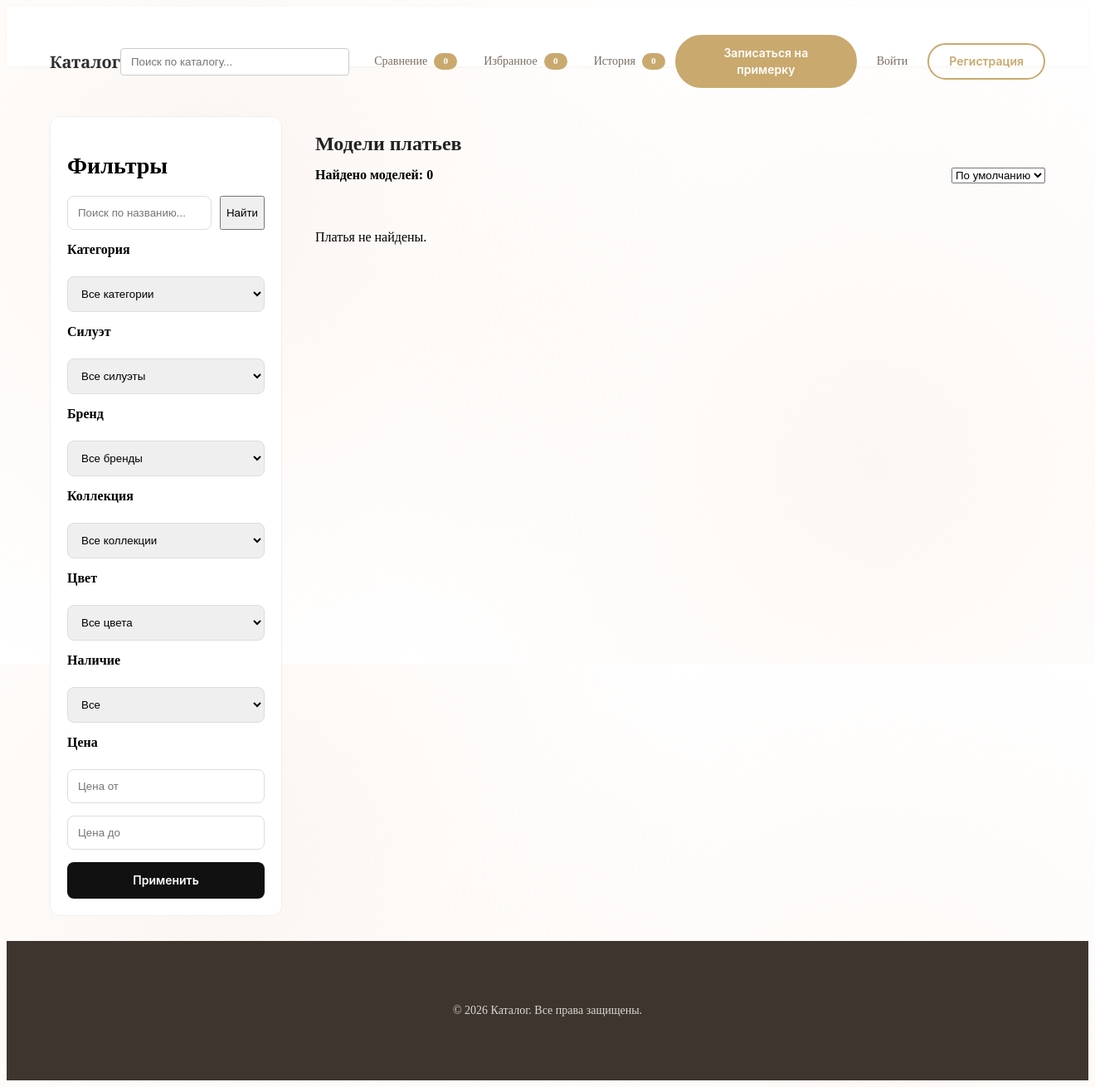
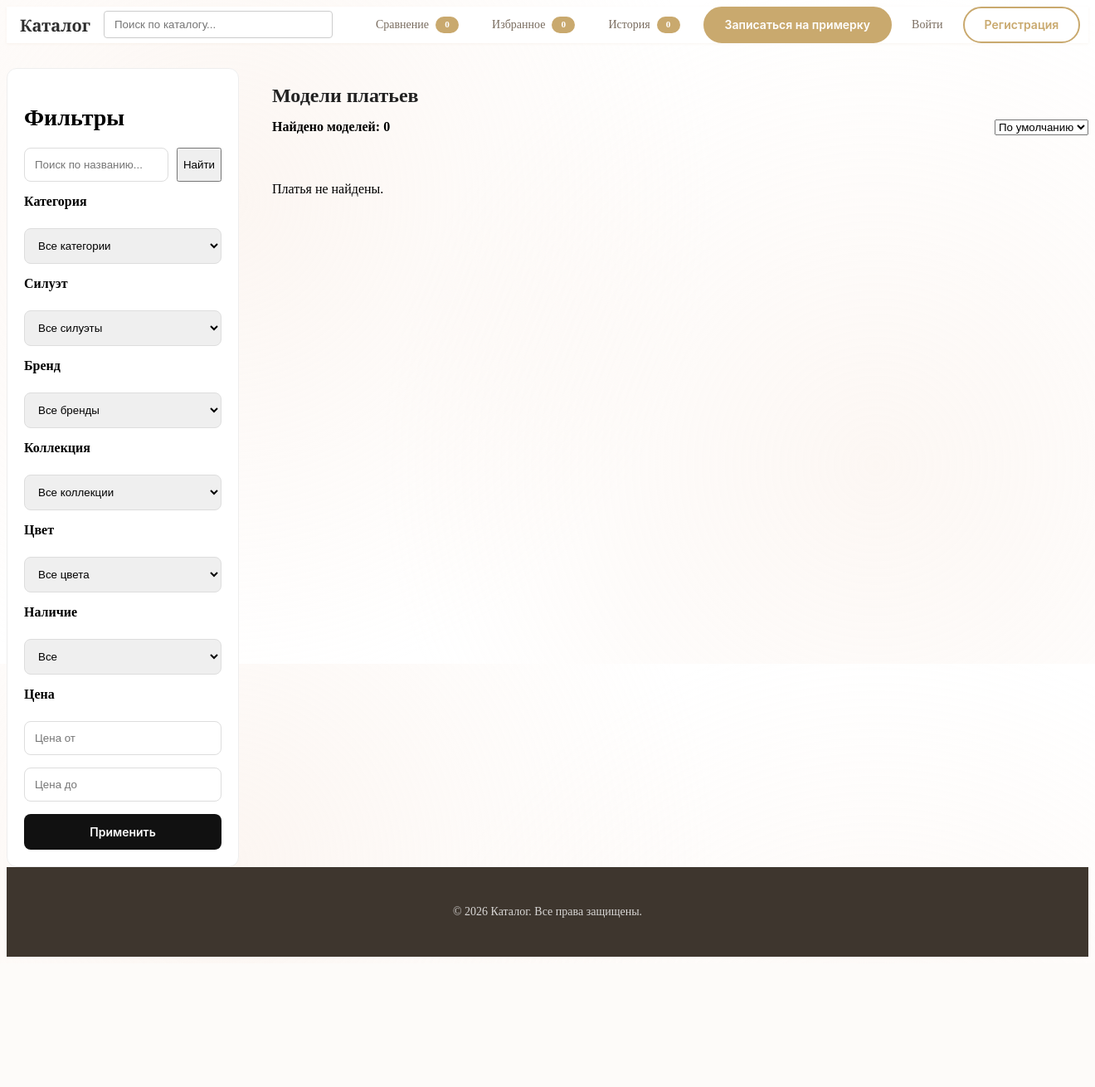
Before and after one commit to NetMann-git/django-auto-catalog-beget, a Django app: page /catalog/ in a window 1320 px wide. Shown: the whole page at 83% size. After the commit the page ends 1153 px from the top, so only its background shows below. Run offline with Django 5.2, Linux system fonts and the light colour scheme; data that the repository does not hold is empty.

Commit message:
fix(header): исправлены конфликты стилей шапки на страницах каталога и карточки товара

```diff
--- a/apps/products/static/products/css/catalog.css
+++ b/apps/products/static/products/css/catalog.css
@@ -1,21 +1,17 @@
-
 /* static/products/css/catalog.css */
-
-/* =========================
-    catalog.css
-    Стили только для каталога и карточек товаров
+/* ========================= catalog.css
+   Стили только для каталога и карточек товаров
 ========================= */
 
-.container {
+/* Обновляем стили для контейнера, чтобы не затрагивать шапку */
+.main .container,
+.catalog-content .container {
     max-width: 1200px;
     margin: 0 auto;
     padding: 30px;
 }
 
-/* =========================
-    Каталог
-========================= */
-
+/* ========================= Каталог ========================= */
 .catalog-layout {
     display: grid;
     grid-template-columns: 280px 1fr;
@@ -58,10 +54,7 @@
     color: #222;
 }
 
-/* =========================
-    Фильтры
-========================= */
-
+/* ========================= Фильтры ========================= */
 .catalog-filters {
     display: flex;
     flex-direction: column;
@@ -126,10 +119,7 @@
     background: #000;
 }
 
-/* =========================
-    Активные фильтры
-========================= */
-
+/* ========================= Активные фильтры ========================= */
 .active-filters {
     display: flex;
     flex-wrap: wrap;
@@ -149,7 +139,6 @@
     text-decoration: none;
     transition: 0.2s;
 }
-
 .filter-chip:hover {
     background: #333;
     transform: translateY(-1px);
@@ -161,15 +150,11 @@
     color: #666;
     transition: 0.2s;
 }
-
 .clear-filters:hover {
     color: #000;
 }
 
-/* =========================
-    Сетка карточек товаров
-========================= */
-
+/* ========================= Сетка карточек товаров ========================= */
 .dress-grid {
     display: grid;
     grid-template-columns: repeat(auto-fill, minmax(280px, 1fr));
@@ -177,10 +162,7 @@
     margin-top: 40px;
 }
 
-/* =========================
-    Карточка товара
-========================= */
-
+/* ========================= Карточка товара ========================= */
 .dress-card {
     display: flex;
     flex-direction: column;
@@ -193,12 +175,10 @@
     transition: transform .3s ease, box-shadow .3s ease;
     isolation: isolate;
 }
-
 .dress-card:hover {
     transform: translateY(-8px);
     box-shadow: 0 30px 70px rgba(0, 0, 0, .14);
 }
-
 .dress-card:hover .dress-card-image {
     transform: scale(1.08);
 }
@@ -210,10 +190,7 @@
     padding: 28px;
 }
 
-/* =========================
-    Изображение карточки
-========================= */
-
+/* ========================= Изображение карточки ========================= */
 .dress-image-link {
     display: block;
     position: relative;
@@ -221,7 +198,6 @@
     aspect-ratio: 2 / 3;
     background: #f7f7f7;
 }
-
 .dress-image-link::after {
     content: "";
     position: absolute;
@@ -230,11 +206,9 @@
     opacity: 0;
     transition: opacity .35s ease;
 }
-
 .dress-card:hover .dress-image-link::after {
     opacity: 1;
 }
-
 .dress-card-image {
     position: absolute;
     inset: 0;
@@ -243,32 +217,25 @@
     object-fit: cover;
     transition: opacity .45s ease, transform .7s ease;
 }
-
 .primary-image {
     opacity: 1;
     z-index: 1;
 }
-
 .hover-image {
     opacity: 0;
     z-index: 2;
     transform: scale(1.05);
 }
-
 .dress-image-link.has-hover:hover .primary-image {
     opacity: 0;
     transform: scale(1.05);
 }
-
 .dress-image-link.has-hover:hover .hover-image {
     opacity: 1;
     transform: scale(1);
 }
 
-/* =========================
-    Кнопка "Смотреть" поверх фото
-========================= */
-
+/* ========================= Кнопка "Смотреть" поверх фото ========================= */
 .image-button {
     position: absolute;
     left: 50%;
@@ -286,20 +253,15 @@
     transition: .35s;
     z-index: 5;
 }
-
 .dress-card:hover .image-button {
     opacity: 1;
     transform: translateX(-50%) translateY(0);
 }
-
 .image-button:hover {
     background: white;
 }
 
-/* =========================
-    Контент карточки
-========================= */
-
+/* ========================= Контент карточки ========================= */
 .dress-title {
     margin: 0 0 16px;
     font-size: 24px;
@@ -308,16 +270,13 @@
     min-height: 64px;
     transition: transform .35s ease, color .35s ease;
 }
-
 .dress-card:hover .dress-title {
     transform: translateY(-4px);
 }
-
 .dress-title a {
     color: inherit;
     text-decoration: none;
 }
-
 .dress-title a:hover {
     text-decoration: underline;
 }
@@ -331,11 +290,9 @@
     color: #111;
     transition: transform .35s ease, color .35s ease;
 }
-
 .dress-card:hover .dress-price {
     transform: translateY(-3px);
 }
-
 .currency {
     font-size: 20px;
     font-weight: 600;
@@ -347,7 +304,6 @@
     gap: 8px;
     margin: 10px 0 15px;
 }
-
 .dress-meta span {
     background: #f7f7f7;
     border-radius: 20px;
@@ -356,10 +312,7 @@
     font-weight: 500;
 }
 
-/* =========================
-    Бейджи
-========================= */
-
+/* ========================= Бейджи ========================= */
 .badges {
     position: absolute;
     top: 18px;
@@ -369,7 +322,6 @@
     gap: 10px;
     z-index: 20;
 }
-
 .badge {
     display: inline-block;
     padding: 8px 14px;
@@ -382,41 +334,32 @@
     white-space: nowrap;
     transition: transform .35s ease, box-shadow .35s ease;
 }
-
 .dress-card:hover .badge {
     transform: translateX(6px);
     box-shadow: 0 10px 24px rgba(0, 0, 0, .18);
 }
-
 .badge-novinka {
     background: #27ae60;
     color: white;
 }
-
 .badge-hit-prodazh {
     background: #e74c3c;
     color: white;
 }
-
 .badge-akciya {
     background: #f39c12;
     color: white;
 }
-
 .badge-premium {
     background: #8e44ad;
     color: white;
 }
-
 .badge-eksklyuziv {
     background: #2c3e50;
     color: white;
 }
 
-/* =========================
-    Кнопки (избранное, сравнение)
-========================= */
-
+/* ========================= Кнопки (избранное, сравнение) ========================= */
 .favorite-btn {
     position: absolute;
     top: 18px;
@@ -434,13 +377,11 @@
     z-index: 30;
     transition: transform .25s, background .25s, box-shadow .25s;
 }
-
 .favorite-btn:hover {
     transform: scale(1.12);
     background: white;
     box-shadow: 0 8px 20px rgba(0,0,0,.18);
 }
-
 .favorite-btn.active {
     color: #e63946;
     transform: scale(1.15);
@@ -458,13 +399,11 @@
     text-decoration: none;
     transition: 0.2s;
 }
-
 .compare-btn.active {
     background: #e0f0e0;
     border-color: #4CAF50;
     color: #2e7d32;
 }
-
 .compare-btn.remove-btn {
     border: none;
     background: transparent;
@@ -472,19 +411,14 @@
     font-size: 18px;
     padding: 0 5px;
 }
-
 .compare-btn.remove-btn:hover {
     color: #c0392b;
 }
-
 .compare-btn:hover {
     background: #e0e0e0;
 }
 
-/* =========================
-    Пагинация
-========================= */
-
+/* ========================= Пагинация ========================= */
 .pagination {
     display: flex;
     justify-content: center;
@@ -494,7 +428,6 @@
     flex-wrap: wrap;
     user-select: none;
 }
-
 .page-link {
     display: flex;
     justify-content: center;
@@ -509,14 +442,12 @@
     font-weight: 600;
     transition: .25s;
 }
-
 .page-link:hover {
     background: #111;
     color: white;
     border-color: #111;
     transform: translateY(-2px);
 }
-
 .page-link.active {
     background: #111;
     color: white;
@@ -524,53 +455,40 @@
     box-shadow: 0 8px 20px rgba(0, 0, 0, .15);
 }
 
-/* =========================
-    Адаптивность
-========================= */
-
+/* ========================= Адаптивность ========================= */
 @media (max-width: 768px) {
     .catalog-layout {
         grid-template-columns: 1fr;
     }
-
     .catalog-sidebar {
         position: static;
     }
-
     .catalog-toolbar {
         flex-direction: column;
         gap: 15px;
         align-items: stretch;
     }
-
     .catalog-toolbar-left {
         flex-wrap: wrap;
     }
-
     .dress-grid {
         grid-template-columns: repeat(auto-fill, minmax(200px, 1fr));
         gap: 20px;
     }
-
     .dress-title {
         font-size: 20px;
         min-height: 50px;
     }
-
     .dress-price {
         font-size: 28px;
     }
-
     .badge {
         font-size: 11px;
         padding: 4px 10px;
     }
 }
 
-/* ========================================
-   ИЗБРАННОЕ
-======================================== */
-
+/* ======================================== ИЗБРАННОЕ ======================================== */
 .wishlist-note {
     margin-top: 20px;
     padding: 15px 20px;
@@ -580,43 +498,34 @@
     color: #666;
     border: 1px solid #e9ecef;
 }
-
 .wishlist-note a {
     color: #c0392b;
     text-decoration: none;
     font-weight: 500;
 }
-
 .wishlist-note a:hover {
     text-decoration: underline;
 }
-
 #empty-wishlist {
     text-align: center;
     padding: 60px 20px;
 }
-
 #empty-wishlist p {
     font-size: 18px;
     color: #888;
     margin-bottom: 20px;
 }
 
-/* ========================================
-   ИСТОРИЯ ПРОСМОТРОВ
-======================================== */
-
+/* ======================================== ИСТОРИЯ ПРОСМОТРОВ ======================================== */
 .recently-viewed-header {
     display: flex;
     justify-content: space-between;
     align-items: center;
     margin-bottom: 25px;
 }
-
 .recently-viewed-header h1 {
     margin: 0;
 }
-
 .btn-clear-history {
     padding: 8px 20px;
     background: #f8f9fa;
@@ -627,28 +536,22 @@
     cursor: pointer;
     transition: all 0.2s;
 }
-
 .btn-clear-history:hover {
     background: #fde8e8;
     border-color: #e74c3c;
     color: #e74c3c;
 }
-
 #empty-history-message {
     text-align: center;
     padding: 60px 20px;
 }
-
 #empty-history-message p {
     font-size: 18px;
     color: #888;
     margin-bottom: 20px;
 }
 
-/* ========================================
-   СРАВНЕНИЕ
-======================================== */
-
+/* ======================================== СРАВНЕНИЕ ======================================== */
 .comparison-table {
     width: 100%;
     border-collapse: collapse;
@@ -658,7 +561,6 @@
     overflow: hidden;
     box-shadow: 0 2px 20px rgba(0,0,0,0.06);
 }
-
 .comparison-table th,
 .comparison-table td {
     padding: 16px 20px;
@@ -666,25 +568,21 @@
     text-align: center;
     vertical-align: middle;
 }
-
 .comparison-table th {
     background: #f8f9fa;
     font-weight: 600;
     font-size: 16px;
     min-width: 150px;
 }
-
 .comparison-table th a {
     color: #333;
     text-decoration: none;
     display: block;
     margin-bottom: 8px;
 }
-
 .comparison-table th a:hover {
     color: #c0392b;
 }
-
 .comparison-table td:first-child {
     font-weight: 600;
     color: #555;
@@ -692,14 +590,12 @@
     background: #fafafa;
     min-width: 120px;
 }
-
 .comparison-table td img {
     max-width: 80px;
     max-height: 120px;
     border-radius: 6px;
     object-fit: cover;
 }
-
 .comparison-table .remove-btn {
     background: none;
     border: none;
@@ -710,58 +606,46 @@
     border-radius: 4px;
     transition: 0.2s;
 }
-
 .comparison-table .remove-btn:hover {
     background: #fde8e8;
     transform: scale(1.1);
 }
-
 #comparison-table-wrapper {
     overflow-x: auto;
 }
-
 #empty-message {
     text-align: center;
     padding: 60px 20px;
 }
-
 #empty-message p {
     font-size: 18px;
     color: #888;
     margin-bottom: 20px;
 }
 
-/* ========================================
-   АДАПТИВНОСТЬ
-======================================== */
-
+/* ======================================== АДАПТИВНОСТЬ ======================================== */
 @media (max-width: 768px) {
     .comparison-table th,
     .comparison-table td {
         padding: 10px 12px;
         font-size: 14px;
     }
-
     .comparison-table th {
         min-width: 100px;
     }
-
     .comparison-table td:first-child {
         min-width: 80px;
         font-size: 13px;
     }
-
     .comparison-table td img {
         max-width: 50px;
         max-height: 80px;
     }
-
     .recently-viewed-header {
         flex-direction: column;
         gap: 12px;
         align-items: flex-start;
     }
-
     #empty-wishlist p,
     #empty-history-message p,
     #empty-message p {
@@ -769,30 +653,24 @@
     }
 }
 
-/* ========================================
-   ИЗБРАННОЕ И ИСТОРИЯ ПРОСМОТРОВ
-======================================== */
-
+/* ======================================== ИЗБРАННОЕ И ИСТОРИЯ ПРОСМОТРОВ ======================================== */
 .product-grid {
     display: grid;
     grid-template-columns: repeat(auto-fill, minmax(280px, 1fr));
     gap: 30px;
     margin: 20px 0;
 }
-
 #empty-wishlist,
 #empty-history-message {
     text-align: center;
     padding: 60px 20px;
 }
-
 #empty-wishlist p,
 #empty-history-message p {
     font-size: 18px;
     color: #888;
     margin-bottom: 20px;
 }
-
 .wishlist-note {
     margin-top: 20px;
     padding: 15px 20px;
@@ -802,7 +680,6 @@
     color: #666;
     border: 1px solid #e9ecef;
 }
-
 .wishlist-note a {
     color: #c0392b;
     text-decoration: none;
--- a/config/static/css/core/components.css
+++ b/config/static/css/core/components.css
@@ -1,7 +1,6 @@
 /* config/static/css/core/components.css */
-
 /* ============================================================
-   УНИВЕРСАЛЬНЫЕ КОМПОНЕНТЫ (переиспользуемые классы)
+   УНИВЕРСАЛЬНЫЕ КОМПОНЕНТЫ
    Используют переменные из variables.css
 ============================================================ */
 
@@ -30,7 +29,6 @@
     color: var(--text-on-primary);
     border-color: var(--color-primary);
 }
-
 .btn-primary:hover {
     background: var(--color-primary-dark);
     border-color: var(--color-primary-dark);
@@ -42,7 +40,6 @@
     color: var(--color-primary);
     border-color: var(--color-primary);
 }
-
 .btn-outline:hover {
     background: var(--color-primary);
     color: var(--text-on-primary);
@@ -53,7 +50,6 @@
     color: var(--text-secondary);
     border-color: var(--color-gray-200);
 }
-
 .btn-ghost:hover {
     background: var(--color-gray-100);
     border-color: var(--color-gray-300);
@@ -72,8 +68,8 @@
     font-weight: var(--font-weight-medium);
     border-radius: var(--radius-sm);
     transition: color var(--transition-fast), background var(--transition-fast);
+    white-space: nowrap;
 }
-
 .nav-link:hover {
     color: var(--color-primary);
     background: var(--color-primary-bg);
@@ -102,15 +98,16 @@
     gap: var(--spacing-xs);
 }
 
-/* ---- Шапка ---- */
+/* ============================================================
+   ШАПКА (ИСПРАВЛЕНО ДЛЯ КОНФЛИКТОВ)
+============================================================ */
 .site-header {
+    position: sticky;
+    top: 0;
+    z-index: 1000;
     background: var(--bg-header);
     backdrop-filter: blur(8px);
     box-shadow: var(--shadow-sm);
-  position: sticky;
-  top: 0;
-  z-index: 100;
-  height: var(--header-height);
 }
 
 .header-inner {
@@ -118,6 +115,9 @@
     align-items: center;
     justify-content: space-between;
     height: 100%;
+    gap: var(--spacing-md);
+    max-width: 100%;
+    padding: 0 var(--spacing-md);
 }
 
 .logo {
@@ -126,21 +126,25 @@
     font-weight: var(--font-weight-bold);
     color: var(--text-primary);
     text-decoration: none;
+    white-space: nowrap;
+}
+
+.search-container {
+    flex: 0 0 300px;
 }
 
 .main-nav {
+    flex: 1;
     display: flex;
-  gap: var(--spacing-xs);
+    justify-content: center;
+    gap: var(--spacing-md);
 }
 
 .header-actions {
+    flex: 0 0 auto;
     display: flex;
+    gap: var(--spacing-sm);
     align-items: center;
-  gap: var(--spacing-sm);
-}
-
-.search-container {
-  flex: 0 1 300px;
 }
 
 /* ---- Подвал ---- */
@@ -150,7 +154,6 @@
     padding: var(--spacing-xl) 0;
     margin-top: auto;
 }
-
 .footer-text {
     text-align: center;
     font-size: var(--font-size-sm);
@@ -177,12 +180,11 @@
 .card-image {
     position: relative;
     overflow: hidden;
-  aspect-ratio: 3 / 4;          /* вертикальный формат */
+    aspect-ratio: 3 / 4;
     max-height: 500px;
     background: var(--color-gray-100);
     border-radius: var(--radius-lg) var(--radius-lg) 0 0;
 }
-
 .card-image img {
     width: 100%;
     height: 100%;
@@ -190,7 +192,6 @@
     object-fit: cover;
     transition: transform 0.4s ease;
 }
-
 .card:hover .card-image img {
     transform: scale(1.05);
 }
@@ -207,7 +208,6 @@
     white-space: nowrap;
     z-index: 3;
 }
-
 .card-image:hover .card-image-btn {
     opacity: 1;
     pointer-events: auto;
@@ -229,12 +229,10 @@
     transition: opacity var(--transition-base), transform var(--transition-base);
     z-index: 4;
 }
-
 .card-image:hover .card-actions-bar {
     opacity: 1;
     transform: translateY(0);
 }
-
 .action-btn {
     display: inline-flex;
     align-items: center;
@@ -253,19 +251,16 @@
     text-decoration: none;
     white-space: nowrap;
 }
-
 .action-btn:hover {
     background: rgba(255,255,255,0.3);
     border-color: var(--color-primary-light);
     transform: translateY(-1px);
 }
-
 .action-btn.active {
     background: var(--color-primary);
     border-color: var(--color-primary);
     color: var(--text-on-primary);
 }
-
 .action-btn .icon {
     fill: currentColor;
     flex-shrink: 0;
@@ -286,47 +281,39 @@
 .card-content {
     padding: var(--spacing-md);
 }
-
 .card-content .card-title {
     margin-bottom: var(--spacing-xs);
     font-size: var(--font-size-lg);
     font-weight: var(--font-weight-semibold);
 }
-
 .card-content .card-title a {
     color: var(--text-primary);
     text-decoration: none;
     transition: color var(--transition-fast);
 }
-
 .card-content .card-title a:hover {
     color: var(--color-primary);
 }
-
 .card-price {
     margin-top: var(--spacing-xs);
     display: flex;
     align-items: baseline;
     gap: var(--spacing-xs);
 }
-
 .current-price {
     font-size: var(--font-size-xl);
     font-weight: var(--font-weight-bold);
     color: var(--color-primary);
 }
-
 .old-price {
     font-size: var(--font-size-sm);
     color: var(--text-light);
     text-decoration: line-through;
 }
-
 .card-availability {
     margin-top: var(--spacing-sm);
     margin-bottom: var(--spacing-sm);
 }
-
 .availability-badge {
     display: inline-block;
     font-size: var(--font-size-xs);
@@ -334,22 +321,18 @@
     padding: 0.2em 0.6em;
     border-radius: var(--radius-full);
 }
-
 .in-stock {
     background: var(--color-success);
     color: var(--color-white);
 }
-
 .on-order {
     background: var(--color-warning);
     color: var(--color-white);
 }
-
 .last-size {
     background: var(--color-accent);
     color: var(--color-white);
 }
-
 .out-of-stock {
     background: var(--color-gray-300);
     color: var(--text-secondary);
@@ -367,7 +350,7 @@
     font-size: var(--font-size-lg);
 }
 
-/* Кнопка "Подробнее" в контенте (больше не используется, но оставим на всякий случай) */
+/* Кнопка "Подробнее" в контенте */
 .btn-quick-view {
     width: 100%;
     margin-top: var(--spacing-sm);
@@ -392,19 +375,16 @@
     text-decoration: none;
     white-space: nowrap;
 }
-
 .wishlist-btn:hover {
     background: rgba(255,255,255,0.3);
     border-color: var(--color-primary-light);
     transform: translateY(-1px);
 }
-
 .wishlist-btn.active {
     background: var(--color-primary);
     border-color: var(--color-primary);
     color: var(--text-on-primary);
 }
-
 .wishlist-btn .heart {
     font-size: 1rem;
     line-height: 1;
```
Lines whose indentation alone changed are shown as unchanged.
